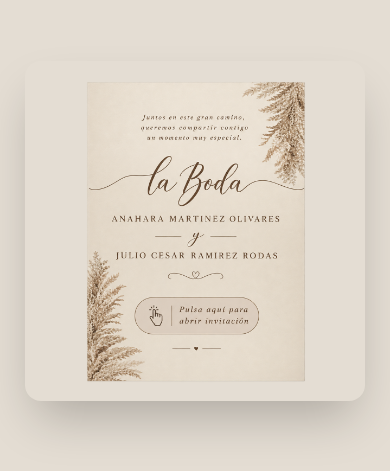
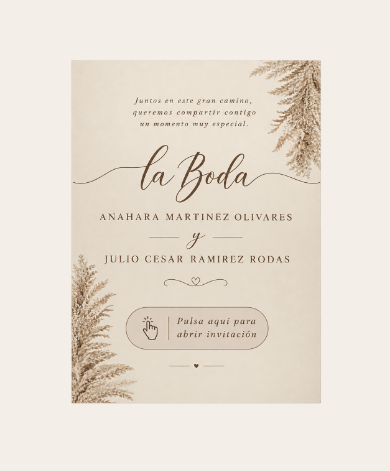
Before and after one commit to drxkenn/invitacion-boda, an Astro site: page / in a window 390 px wide. Shown: the part 191-662 px from the top of the page. Built offline with nearby package versions, Linux system fonts and the light colour scheme; Astro itself is replaced by a stand-in of ours.

Commit message:
arreglando ancho en celulares 2/3

```diff
--- a/src/pages/index.astro
+++ b/src/pages/index.astro
@@ -29,13 +29,14 @@ const siteURL = "https://invitacion-boda-one-vert.vercel.app/invitacion";
 
 </head>
 <!-- Usamos un fondo ligeramente más oscuro para que la tarjeta blanca/beige resalte -->
-<body class="bg-[#e4ddd3] min-h-[100dvh] flex items-center justify-center m-0 p-4 md:p-6 font-sans">
+<body class="bg-[#f3efe8] min-h-[100dvh] flex items-center justify-center m-0 md:p-6 font-sans">
 
 	<!--
-		w-[92%] o w-[95%]: Deja un pequeño margen a los lados en celular.
-		rounded-2xl y shadow-2xl: Ahora se aplican siempre, creando el efecto de tarjeta.
+		w-full: Ocupa todo el ancho en celular.
+		rounded-none shadow-none: Quitamos la "caja" en móvil.
+		md:rounded-2xl md:shadow-2xl: Mantenemos el efecto de tarjeta elegante solo en PC.
 	-->
-	<main class="relative w-[95%] max-w-[650px] rounded-2xl overflow-hidden shadow-2xl">
+	<main class="relative w-full max-w-[650px] md:rounded-2xl overflow-hidden md:shadow-2xl">
 
 		<img
 			src="/portada-boda.png"
@@ -43,7 +44,6 @@ const siteURL = "https://invitacion-boda-one-vert.vercel.app/invitacion";
 			class="w-full h-auto block"
 		/>
 
-		<!-- El hotspot vuelve a estar perfectamente calibrado -->
 		<a
 			href="/invitacion"
 			class="absolute block top-[71.5%] left-[32%] w-[36%] h-[10%] rounded-full hover:scale-105 hover:bg-white/20 transition-all duration-300 ease-out cursor-pointer"
```
